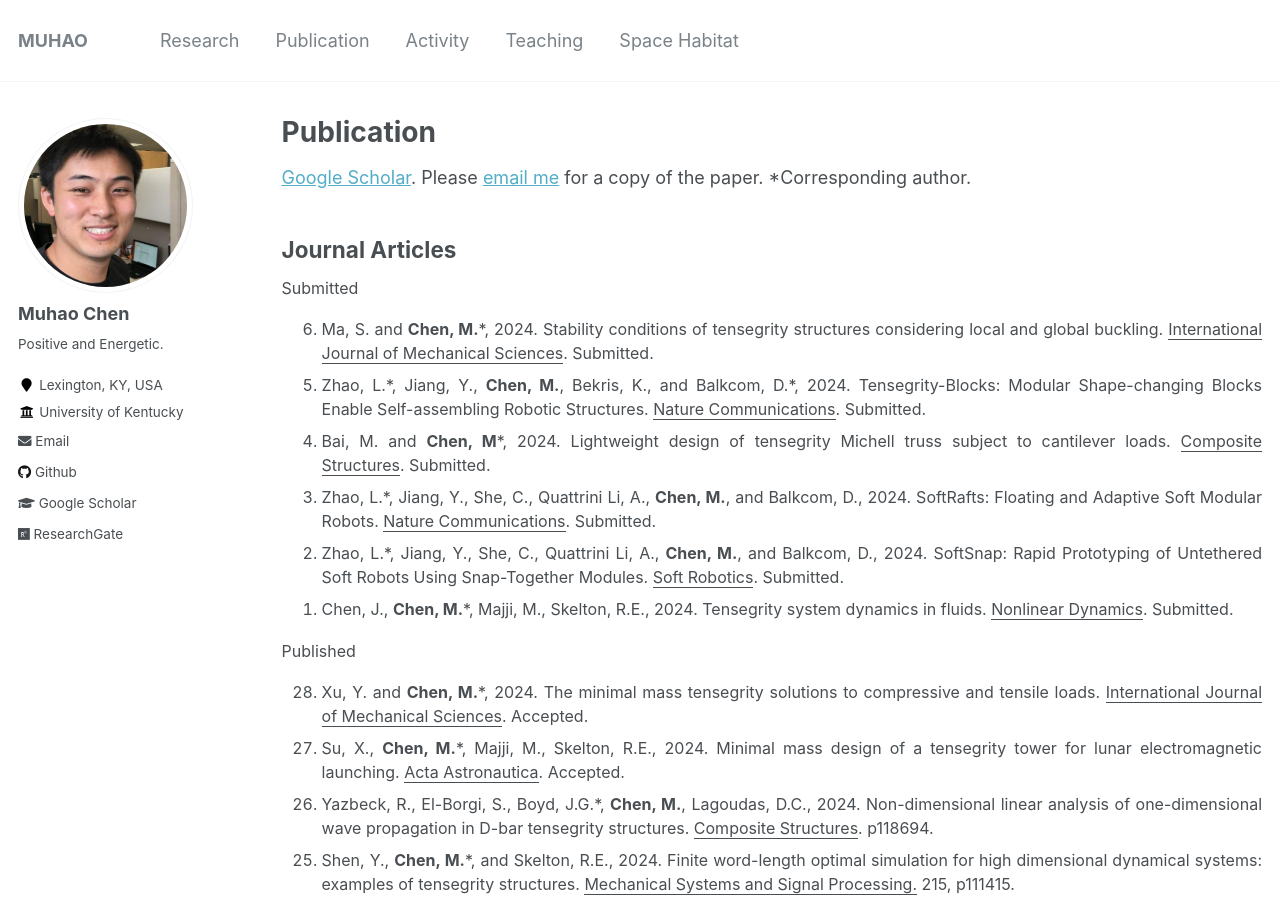
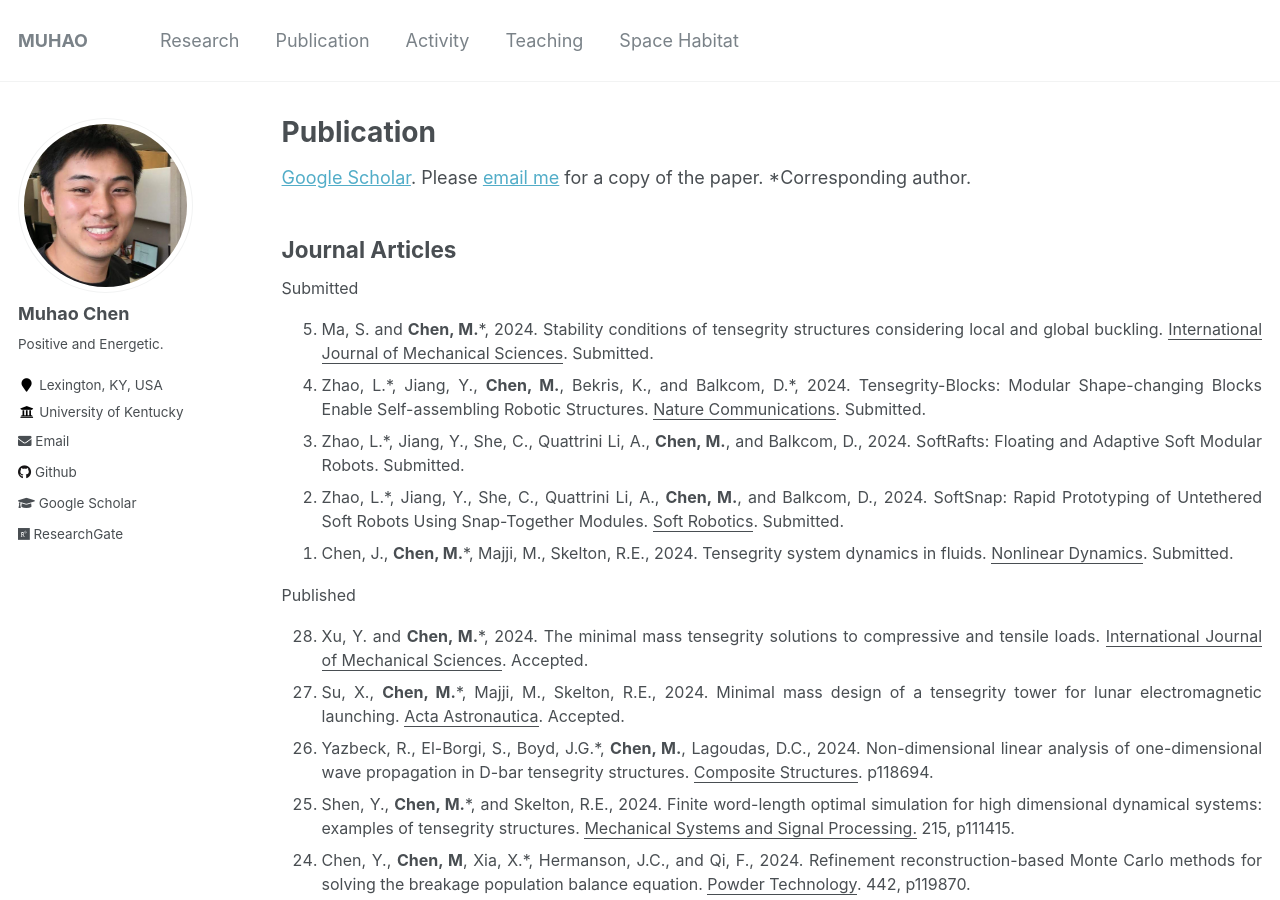
Before and after one commit to Muhao-Chen/muhao-chen.github.io, a Jekyll site: the page built from _pages/publication.md, in a window 1280 px wide and 900 px high. Built offline with Jekyll 4.4.1, drawn with Linux system fonts in a browser that asks for light colours.

Commit message:
Update publication.md

```diff
--- a/_pages/publication.md
+++ b/_pages/publication.md
@@ -26,10 +26,10 @@ Submitted
 <!-- <li><strong>Chen, M.</strong>*, Shen, Y., and Skelton, R.E. Model-Based and Markov Data-Based Linearized Tensegrity Dynamics and Analysis of Morphing Airfoils. <u>Journal of Guidance, Control, and Dynamics</u>. Submitted.</li> -->
 <!-- <li> <strong>Chen, M.</strong>*, and Skelton, R.E., 2022. Mass efficient Double-Helix Tensegrity for underwater, land, air, and space applications. <u>Computer Methods in Applied Mechanics and Engineering</u>.-->
 <!-- <li> <strong>Chen, M.</strong>*, Shen, Y., Majji, M. and Skelton, R.E. Integrated economic sensor/actuator selection and covariance control for tensegrity robots. 2023. <u>Automatica</u>. </li> -->
-<li>Bai, M. and <strong>Chen, M</strong>*, 2024. Lightweight design of tensegrity Michell truss subject to cantilever loads. <u>Composite Structures</u>. Submitted.</li>
+<!-- <li>Bai, M. and <strong>Chen, M</strong>*, 2024. Lightweight design of tensegrity Michell truss subject to cantilever loads. <u>Composite Structures</u>. Submitted.</li> -->
 <!-- <li>Shen, Y., <strong>Chen, M.</strong>*, and Skelton, R.E., 2023. TsgDMC: Tensegrity Data-based Modeling and Control. <u>Journal of Open Source Software</u>. </li>
 <li>Ma, S., <strong>Chen, M.</strong>*, and Skelton, R.E., 2023. OriTsgEFA: Origami and Tensegrity Equilibrium and Form-finding Analysis. <u>Journal of Open Source Software</u>. </li> -->
-<li> Zhao, L.*, Jiang, Y., She, C., Quattrini Li, A., <strong>Chen, M.</strong>, and Balkcom, D., 2024. SoftRafts: Floating and Adaptive Soft Modular Robots. <u>Nature Communications</u>. Submitted. </li>
+<li> Zhao, L.*, Jiang, Y., She, C., Quattrini Li, A., <strong>Chen, M.</strong>, and Balkcom, D., 2024. SoftRafts: Floating and Adaptive Soft Modular Robots. Submitted. </li>
 <li> Zhao, L.*, Jiang, Y., She, C., Quattrini Li, A., <strong>Chen, M.</strong>, and Balkcom, D., 2024. SoftSnap: Rapid Prototyping of Untethered Soft Robots Using Snap-Together Modules. <u>Soft Robotics</u>. Submitted. </li>
 <li>Chen, J., <strong>Chen, M.</strong>*, Majji, M., Skelton, R.E., 2024. Tensegrity system dynamics in fluids. <u>Nonlinear Dynamics</u>. Submitted.</li>
 </ol>
```
